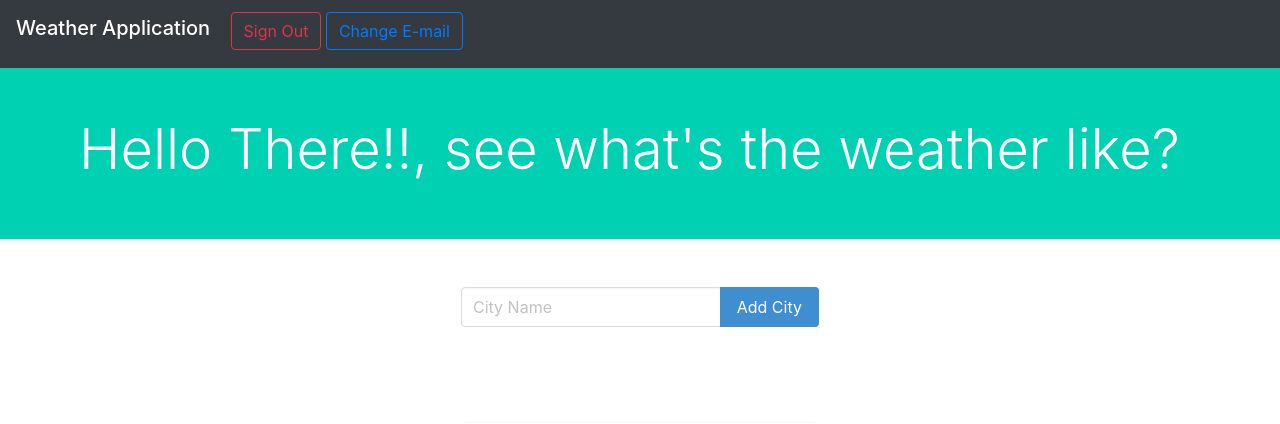
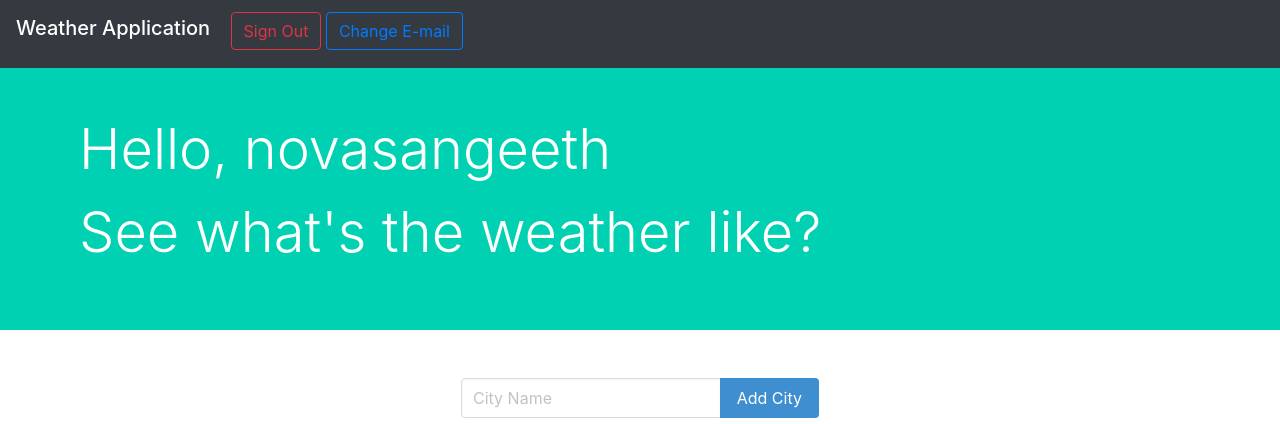
Before and after one commit to nova-sangeeth/Weather-Application, a Django app: page / in a window 1280 px wide. Shown: the top 424 px of the page. Run offline with Django 3.2, Linux system fonts and the light colour scheme; a user stored in the database is signed in; data comes from the database, SQL or seed files in the repository; both versions use the stored data as it was after the commit; data that the repository does not hold is empty; some libraries are stand-ins or nearby versions.

Commit message:
added minor changes to the index page.

```diff
--- a/templates/weather/index.html
+++ b/templates/weather/index.html
@@ -32,9 +32,12 @@
     <section class="hero is-primary">
         <div class="hero-body">
             <div class="container">
-                <h1 class="display-4">
-                    Hello There!!, see what's the weather like?
-                </h1>
+                <p class="display-4">
+                    Hello, {{ user.username }}
+                </p>
+                <p class="display-4">
+                    See what's the weather like?
+                </p>
             </div>
         </div>
     </section>
```
Also changed, not shown: db.sqlite3.
